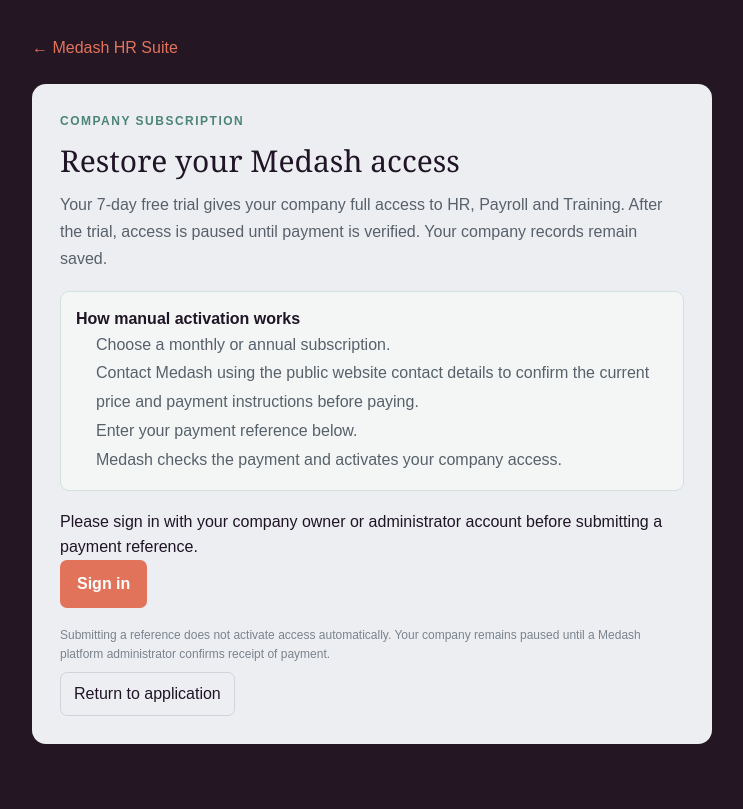
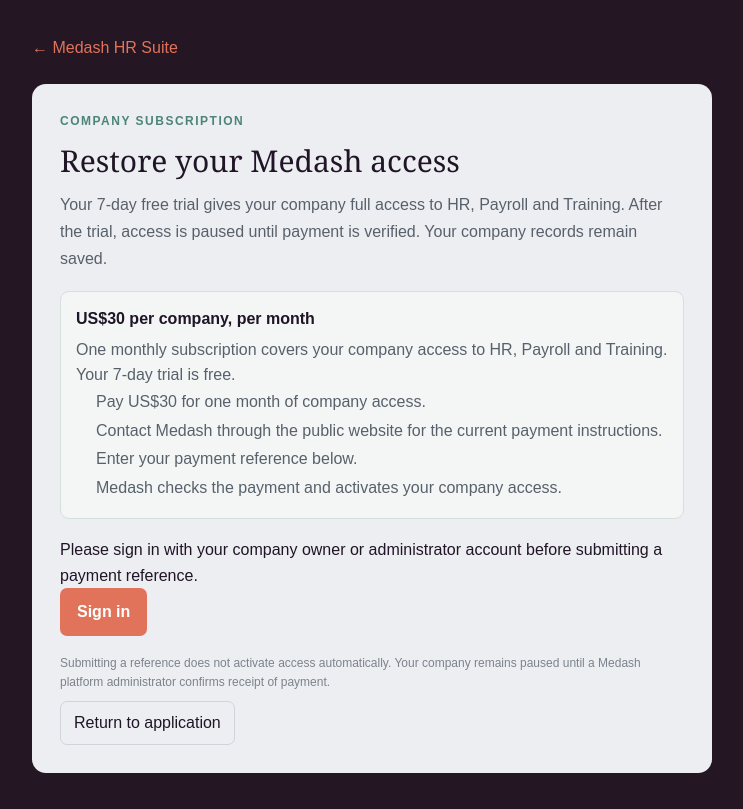
Before and after one commit to theoeugene131-tech/medash-hr-suite, a Next.js app: page /subscription in a window 1280 px wide. Shown: the whole page, without its empty margins (268-1011 px from the left). Built offline with nearby package versions, Linux system fonts and the light colour scheme.

Commit message:
Set Medash subscription price to US$30 monthly

```diff
--- a/app/subscription/page.js
+++ b/app/subscription/page.js
@@ -9,7 +9,7 @@ const inputStyle = { width: "100%", boxSizing: "border-box", padding: 12, border
 export default function SubscriptionPage() {
   const router = useRouter();
   const [user, setUser] = useState(null);
-  const [plan, setPlan] = useState("monthly");
+  const plan = "monthly";
   const [reference, setReference] = useState("");
   const [payerName, setPayerName] = useState("");
   const [note, setNote] = useState("");
@@ -47,10 +47,10 @@ export default function SubscriptionPage() {
         <h1 style={{ fontFamily: "Georgia, serif", fontSize: 30, margin: "8px 0" }}>Restore your Medash access</h1>
         <p style={{ color: "#58616b", lineHeight: 1.7 }}>Your 7-day free trial gives your company full access to HR, Payroll and Training. After the trial, access is paused until payment is verified. Your company records remain saved.</p>
         <div style={{ background: "#f3f6f5", border: "1px solid #d4e0dc", padding: 15, borderRadius: 9, margin: "18px 0" }}>
-          <strong>How manual activation works</strong>
+          <strong>US$30 per company, per month</strong><p style={{ color: "#58616b", margin: "6px 0 0", lineHeight: 1.6 }}>One monthly subscription covers your company access to HR, Payroll and Training. Your 7-day trial is free.</p>
           <ol style={{ color: "#58616b", lineHeight: 1.8, paddingLeft: 20, marginBottom: 0 }}>
-            <li>Choose a monthly or annual subscription.</li>
-            <li>Contact Medash using the public website contact details to confirm the current price and payment instructions before paying.</li>
+            <li>Pay US$30 for one month of company access.</li>
+            <li>Contact Medash through the public website for the current payment instructions.</li>
             <li>Enter your payment reference below.</li>
             <li>Medash checks the payment and activates your company access.</li>
           </ol>
@@ -59,12 +59,7 @@ export default function SubscriptionPage() {
           <p style={{ lineHeight: 1.6 }}>Please sign in with your company owner or administrator account before submitting a payment reference.</p>
           <a href="/login" style={{ display: "inline-block", background: "#E2735B", color: "#fff", padding: "12px 17px", borderRadius: 7, textDecoration: "none", fontWeight: 700 }}>Sign in</a>
         </div> : !["owner", "admin"].includes(user?.role) ? <p style={{ color: "#a12d27", lineHeight: 1.6 }}>Only your company owner or administrator can submit a subscription payment reference. Please contact your company administrator.</p> : <form onSubmit={submit} style={{ display: "grid", gap: 13 }}>
-          <label style={{ fontWeight: 700, fontSize: 13 }}>Subscription term
-            <select value={plan} onChange={e => setPlan(e.target.value)} style={inputStyle}>
-              <option value="monthly">Monthly · 30 days</option>
-              <option value="annual">Annual · 365 days</option>
-            </select>
-          </label>
+          <p style={{ margin: 0, color: "#286c62", fontWeight: 700 }}>Selected plan: US$30 / month</p>
           <label style={{ fontWeight: 700, fontSize: 13 }}>Payment reference / transaction ID
             <input required minLength={3} maxLength={120} value={reference} onChange={e => setReference(e.target.value)} placeholder="Enter the reference shown by your bank or payment provider" style={inputStyle} />
           </label>
```
